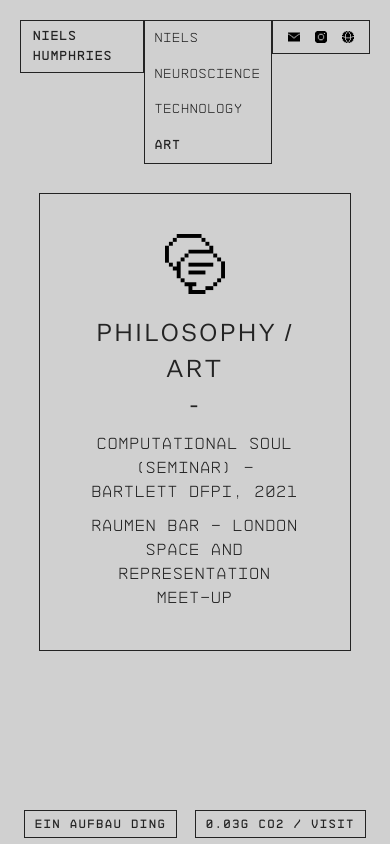
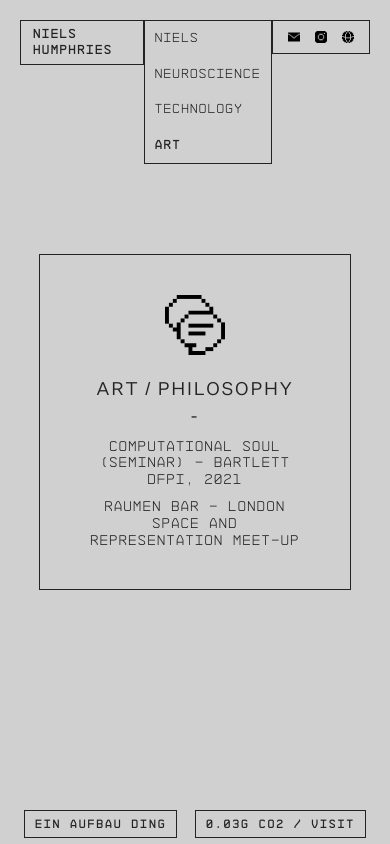
Before and after one commit to aufbau-io/NIELS, a SvelteKit app: page /art in a window 390 px wide. Built offline with nearby package versions, Linux system fonts and the light colour scheme; no server answers.

Commit message:
phone - smaller text

```diff
--- a/src/routes/app.css
+++ b/src/routes/app.css
@@ -161,3 +161,20 @@ button:focus:not(:focus-visible) {
 	width: 1px;
 	white-space: nowrap;
 }
+
+@media only screen and (max-width: 768px) {
+	h1 {
+		font-size: 18px;
+		font-weight: 400;
+	}
+
+	p,
+	a {
+		font-weight: 400;
+
+		line-height: 120%;
+		text-transform: none;
+		letter-spacing: 0.1em;
+		font-size: 14px;
+	}
+}
--- a/src/routes/art/+page.svelte
+++ b/src/routes/art/+page.svelte
@@ -7,7 +7,7 @@
   <div class="icons">
 		<img src={chat} alt="graph" class="icon" />
 	</div>
-  <h1>PHILOSOPHY / ART<br>-</h1>
+  <h1>ART / PHILOSOPHY<br>-</h1>
   <a href="https://www.ucl.ac.uk/bartlett/architecture/programmes/postgraduate/march-design-for-performance-and-interaction" target="_blank" rel="noreferrer"><p>Computational Soul (seminar) - Bartlett DfPI, 2021</p></a>
   <p>Raumen Bar - London Space and Representation Meet-Up</p>
   <!-- <p>psychosis (book) - wip</p> -->
```
